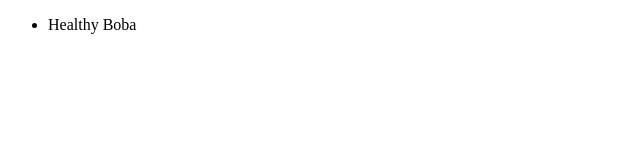
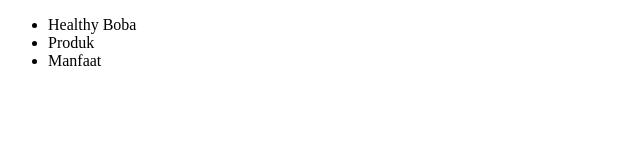
Before and after one commit to marcellassifa/tugas-dts-kelompokh10-beta, a plain HTML site: page index.html in a window 1280 px wide. Shown: the whole page, without its empty margins (0-640 px from the left). Drawn offline with Linux system fonts and the light colour scheme.

Commit message:
tambahan pada ul

```diff
--- a/index.html
+++ b/index.html
@@ -13,10 +13,8 @@
             <nav>
                     <ul>
                             <li>Healthy Boba</li>
-
-
-
-
+                            <li>Produk</li>
+                            <li>Manfaat</li>
                     </ul>
 
 
```
